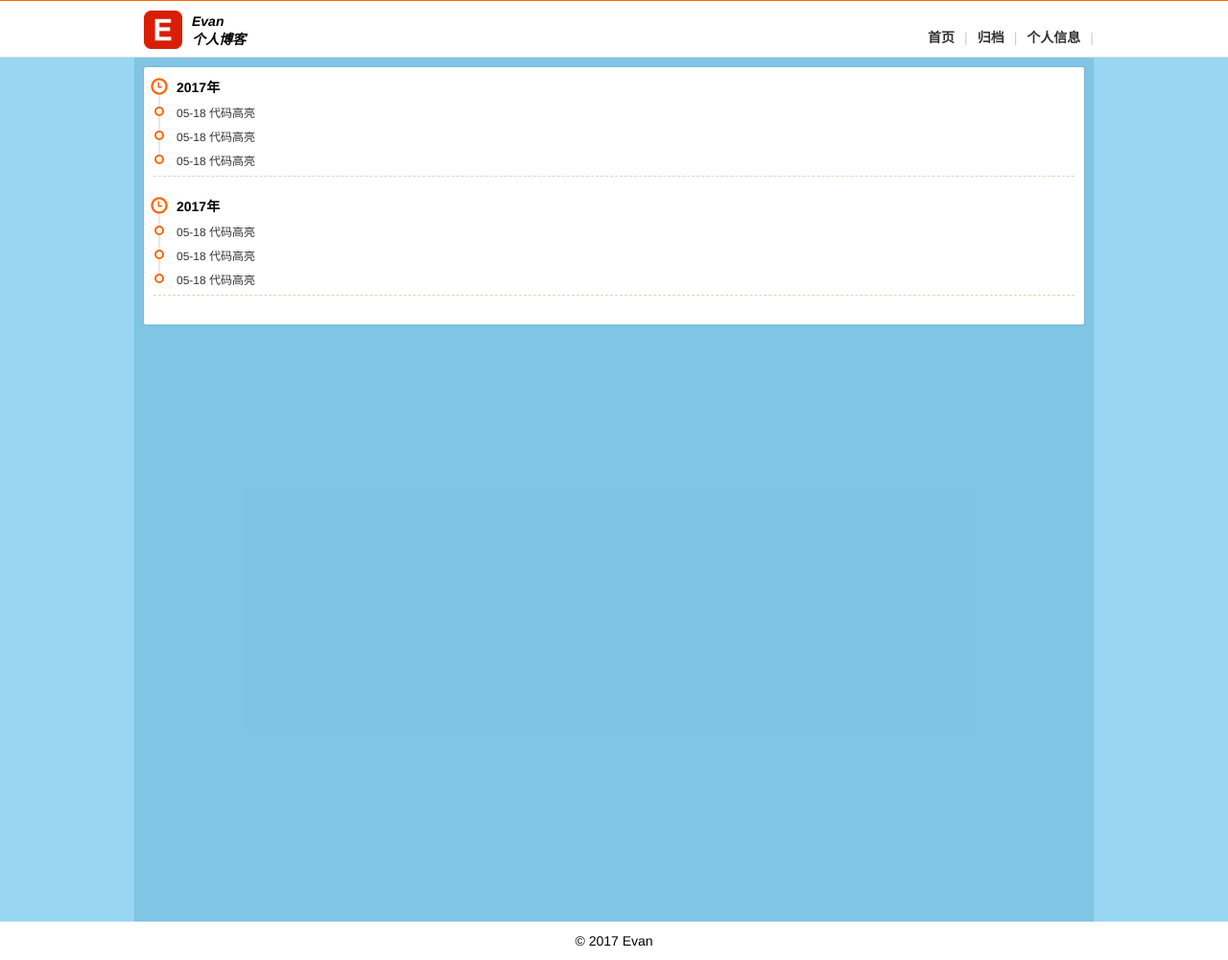
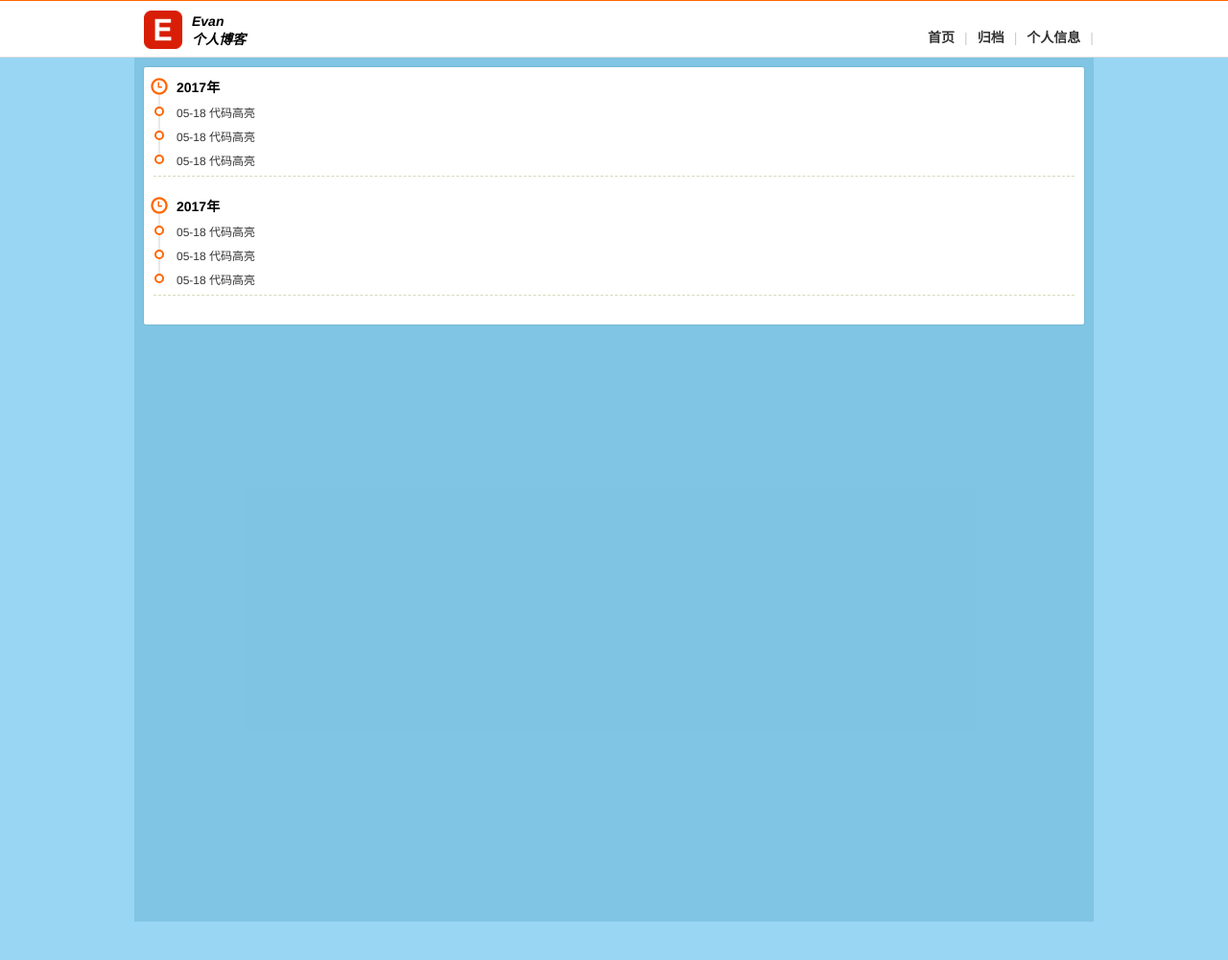
Before and after one commit to bnuephjx/bnuephjx.github.io, a Jekyll site: the page built from archives/index.html, in a window 1280 px wide. Shown: the whole page at 96% size. Built offline with Jekyll 4.4.1, drawn with Linux system fonts in a browser that asks for light colours; after the commit the page ends 960 px from its top, so only the background shows below that.

Commit message:
no message

```diff
--- a/_includes/_views/archives.html
+++ b/_includes/_views/archives.html
@@ -87,3 +87,4 @@
     </section>
 </div>
 <div class='backTop'>↑</div>
+{% include _component/footerWithJS.html %}
--- a/_includes/_views/home.html
+++ b/_includes/_views/home.html
@@ -69,3 +69,6 @@
         </div>
     </div>
 </div>
+{% include _component/footer.html %}
+<div class='backTop'>↑</div>
+{% include _component/footerWithJS.html %}
--- a/_layouts/default.html
+++ b/_layouts/default.html
@@ -12,9 +12,6 @@
 <body id="BnuephjxBlog">
 	{% include _component/header.html %}
 	{{ content }}
-	{% include _component/footer.html %}
-	<div class='backTop'>↑</div>
-	{% include _component/footerWithJS.html %}
 </body>
 
 </html>
```
